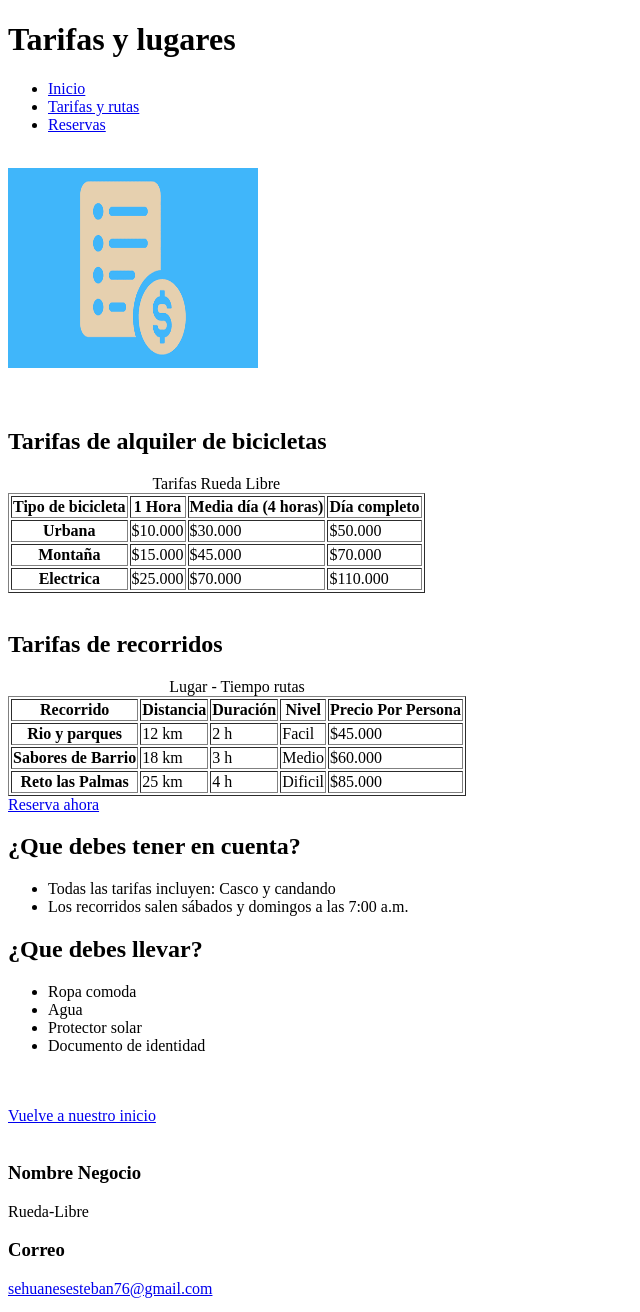
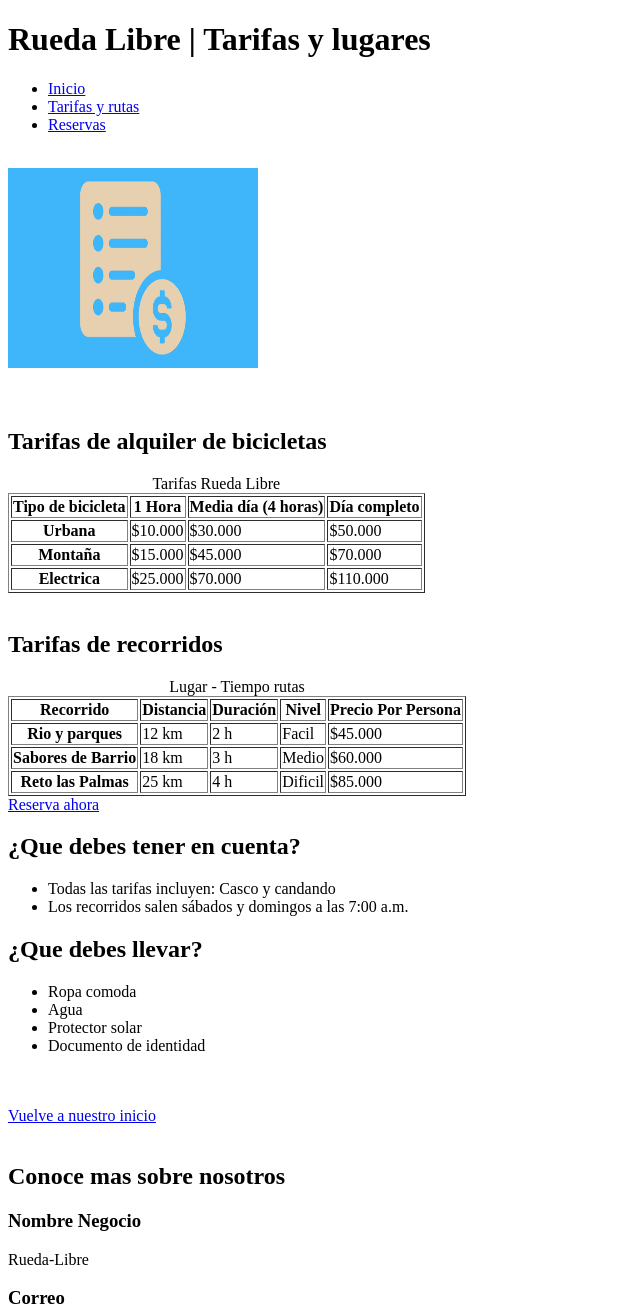
Before and after one commit to sehuanesesteban76-netizen/rueda-libre, a plain HTML site: page paginas/tarifas.html in a window 1280 px wide. Shown: the top 1312 px of the page, without its empty margins (0-640 px from the left). Drawn offline with Linux system fonts and the light colour scheme.

Commit message:
fix(Titulos): Al titulo principal les agregue el nombre de la empresa tal como se pedia, la estructtura semantica se la di en el commit anterior en la rama trabajo-dia-1.

```diff
--- a/paginas/tarifas.html
+++ b/paginas/tarifas.html
@@ -10,7 +10,7 @@
 
 <body>
     <header>
-        <h1>Tarifas y lugares</h1>
+        <h1>Rueda Libre | Tarifas y lugares</h1>
         <nav>
             <ul>
                 <li><a href="../index.html">Inicio</a></li>
@@ -130,6 +130,7 @@
     </main>
     <br>
     <footer>
+        <h2>Conoce mas sobre nosotros</h2>
         <h3>Nombre Negocio</h3>
         <p>Rueda-Libre</p>
         <h3>Correo</h3>
```
Also changed, not shown: paginas/reservas.html (+2 -1 lines).
